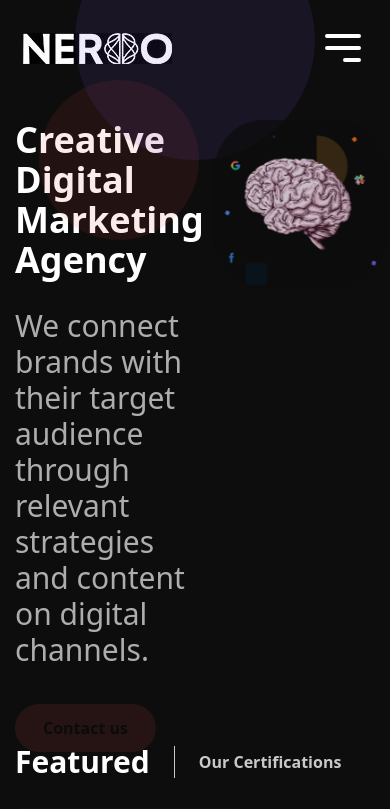
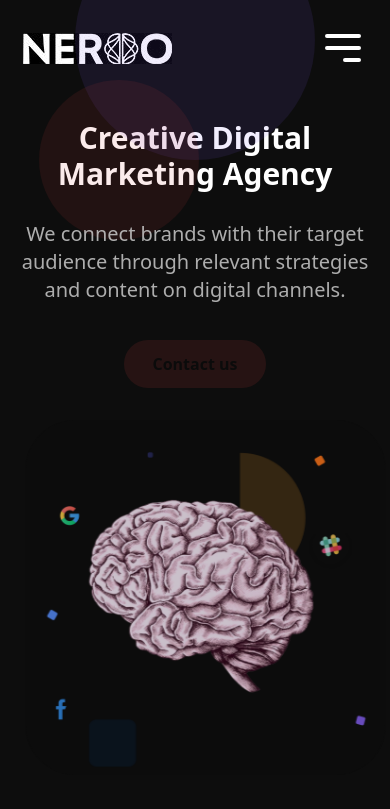
Before and after one commit to Katumbela/neroo, a React (Vite) app: page / in a window 390 px wide. Shown: the top 809 px of the page. Built offline with nearby package versions, Linux system fonts and the light colour scheme.

Commit message:
navbar responsivity

```diff
--- a/src/index.css
+++ b/src/index.css
@@ -8,7 +8,7 @@
 }
 
 .card-company {
-    @apply bg-[#181818] h-[100px]  lg:h-[120px] w-[230px] lg:w-full grid items-center place-content-center rounded-lg border border-white/10 hover:border-white/40 transition-all
+    @apply bg-[#181818] h-[100px]  lg:h-[120px] w-full md:w-[230px] lg:w-full grid items-center place-content-center rounded-lg border border-white/10 hover:border-white/40 transition-all
 }
 
 .card-expertise {
--- a/src/presentation/components/hero/hero.tsx
+++ b/src/presentation/components/hero/hero.tsx
@@ -8,15 +8,13 @@
   const { t } = useTranslation();
 
   return (
-    <div className="h-[600px] grid items-center 2xl:h-[820px]">
-      <div className="flex">
-        <motion.div className="grid items-center w-full">
-          <div>
+    <div className="h-[600px] md:flex mb-[6rem] md:mb-[.5rem] grid items-center 2xl:h-[820px]">
+      <div className="flex w-full flex-col md:items-start items-center">
         <motion.h1
           initial={{ opacity: 0, y: 30 }}
           animate={{ opacity: 1, y: 0 }}
           transition={{ duration: 0.3 }}
-              className="text-4xl font-semibold text-white xl:text-6xl 2xl:text-7xl"
+          className="text-3xl text-center md:text-start mx-3 md:mx-0 font-semibold text-white md:text-4xl lg:text-6xl 2xl:text-7xl"
         >
           {t("titleHero")}
         </motion.h1>
@@ -25,7 +23,7 @@
           initial={{ opacity: 0, y: 30 }}
           animate={{ opacity: 1, y: 0 }}
           transition={{ duration: 0.7 }}
-              className="text-3xl text-secondary 2xl:text-4xl"
+          className="text-xl md:text-start text-secondary md:text-2xl lg:text-3xl 2xl:text-4xl text-center"
         >
           {t("descHero")}
         </motion.p>
@@ -41,18 +39,16 @@
           </motion.button>
         </Link>
       </div>
-        </motion.div>
-        <motion.div className="relative w-full">
+      <div className="relative w-full mt-8 md:mt-0">
         <Overlay />
         <motion.img
           initial={{ opacity: 0, x: 50 }}
           animate={{ opacity: 1, x: 0 }}
           transition={{ duration: 0.8 }}
           src={bgHero}
-            className="w-[100%] rounded-[50px]"
+          className="w-full md:w-auto rounded-[50px]"
+          alt="Hero Background"
         />
-        </motion.div>
-        <motion.div></motion.div>
       </div>
     </div>
   );
--- a/src/presentation/components/latestwork/latestWork.tsx
+++ b/src/presentation/components/latestwork/latestWork.tsx
@@ -29,16 +29,16 @@
 
   return (
     <motion.div
-      className="my-[0%]"
+      className="my-8 md:my-16 lg:my-24"
       initial={{ y: 70 }}
       transition={{ duration: 0.6 }}
       whileInView={{ y: 0 }}
     >
-      <h1 className="text-3xl font-semibold text-white lg:text-5xl">
+      <h1 className="text-2xl font-semibold text-white md:text-3xl lg:text-5xl">
         {t("latestWorks.title")}
       </h1>
       <br />
-      <div className="grid grid-cols-3 gap-4">
+      <div className="grid grid-cols-1 md:grid-cols-2 lg:grid-cols-3 gap-4">
         {dummyCards.map((card) => (
           <motion.div
             key={card.id}
@@ -48,7 +48,7 @@
             transition={{ duration: 0.3 }}
           >
             <div
-              className="h-[250px] 2xl:h-[320px] bg-cover"
+              className="h-[250px] md:h-[320px] bg-cover"
               style={{
                 background: `url('${card.img}')`,
                 backgroundSize: "cover",
@@ -56,15 +56,15 @@
               }}
             ></div>
             <motion.div className="absolute inset-0 flex justify-center transition-opacity duration-300 bg-black bg-opacity-50 opacity-0 hover:opacity-100">
-              <button className="px-7 click py-2 h-[3rem] mt-[6.5rem] 2xl:mt-[8rem] text-xl font-semibold text-white border border-white rounded-[80px] bg-primary">
+              <button className="px-4 md:px-7 click py-2 md:py-4 h-[2.5rem] md:h-[3rem] mt-[6.5rem] md:mt-[8rem] text-base md:text-xl font-semibold text-white border border-white rounded-[80px] bg-primary">
                 {t("latestWorks.viewProject")}
               </button>
             </motion.div>
             <div className="py-4">
-              <h2 className="text-3xl font-semibold text-white ">
+              <h2 className="text-xl font-semibold text-white md:text-2xl">
                 {card.title}
               </h2>
-              <p className="text-md text-secondary">
+              <p className="text-sm md:text-md text-secondary">
                 {abbreviateText(card.description, 90)}
               </p>
             </div>
```
Lines whose indentation alone changed are shown as unchanged.
